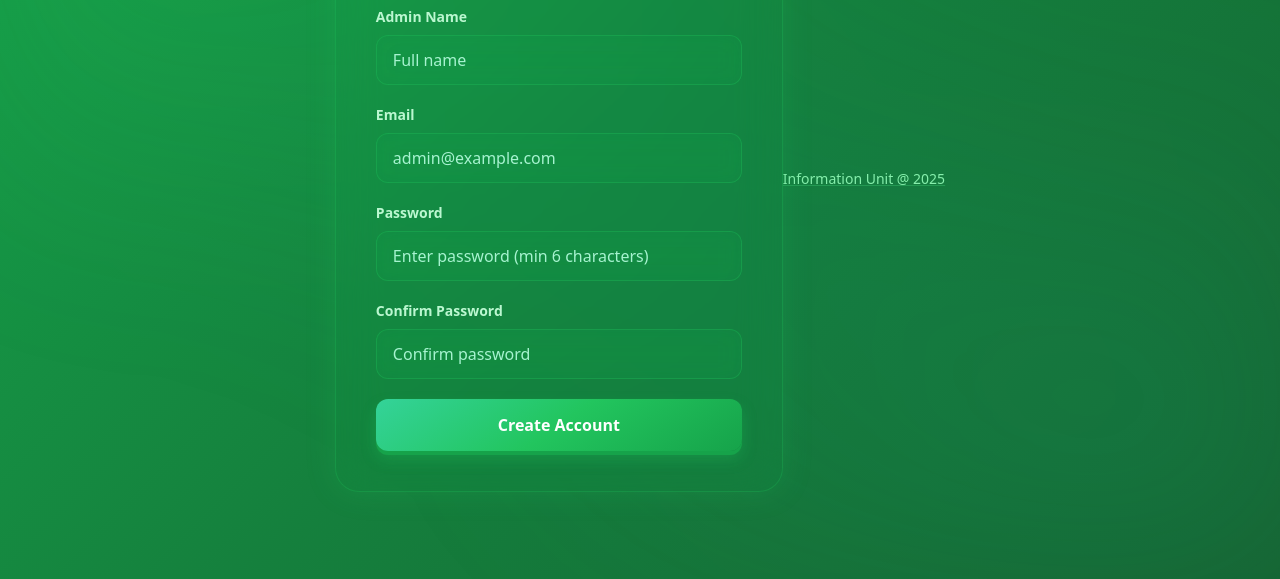
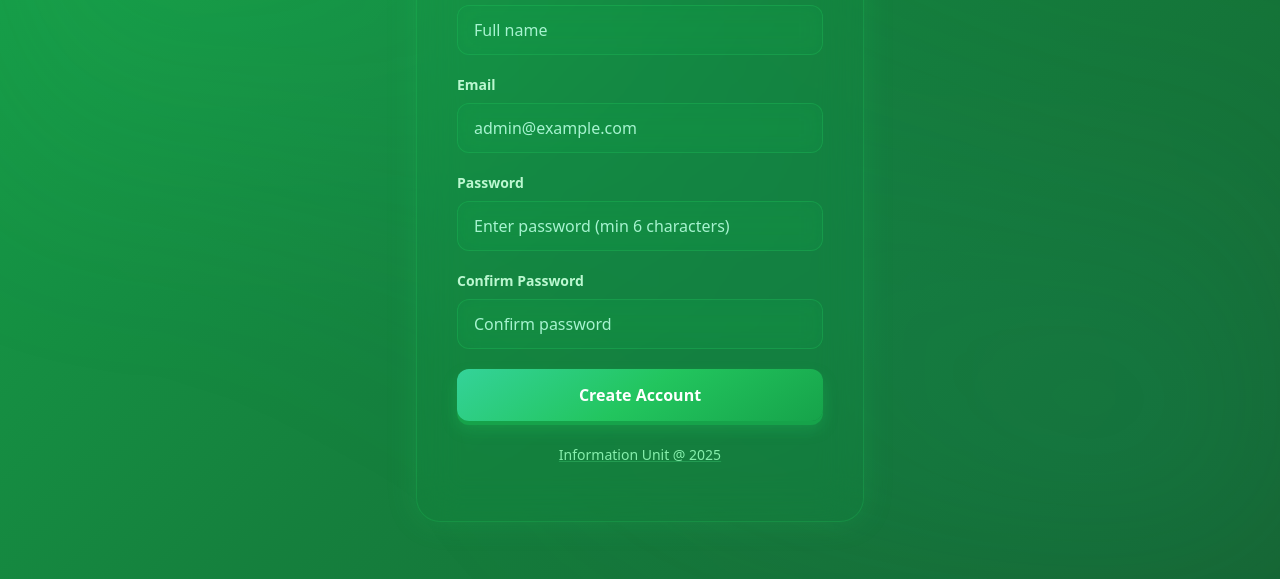
Before and after one commit to KenyIzConfused/CertificateVerificationSystem, a website: page SignUp/SignUpAdmin.html in a window 1280 px wide. Shown: the part 221-800 px from the top of the page. Drawn offline with nearby package versions, Linux system fonts and the light colour scheme.

Commit message:
Move credits button into signup form
This change moves the Information Unit credits button into the admin sign-up card so it sits alongside the account form instead of below the page layout. The credit modal behavior remains the same while the UI placement is improved for a cleaner sign-up experience.

```diff
--- a/SignUp/SignUpAdmin.html
+++ b/SignUp/SignUpAdmin.html
@@ -165,11 +165,12 @@
                     Create Account
                 </button>
             </form>
+            <p class="text-center text-green-200/50 text-sm mt-6 pb-4">
+                <button id="creditsBtn" class="text-green-300 hover:text-green-200 underline decoration-green-400/30 hover:decoration-green-400 cursor-pointer">Information Unit @ 2025</button>
+            </p>
+        </div>
     </div>
     </div>
-    <p class="text-center text-green-200/50 text-sm mt-4 pb-4">
-        <button id="creditsBtn" class="text-green-300 hover:text-green-200 underline decoration-green-400/30 hover:decoration-green-400 cursor-pointer">Information Unit @ 2025</button>
-    </p>
 
     <!-- Credits Modal -->
     <div id="creditsModal" class="fixed inset-0 bg-black/70 hidden items-center justify-center z-50 backdrop-blur-xl">
```
